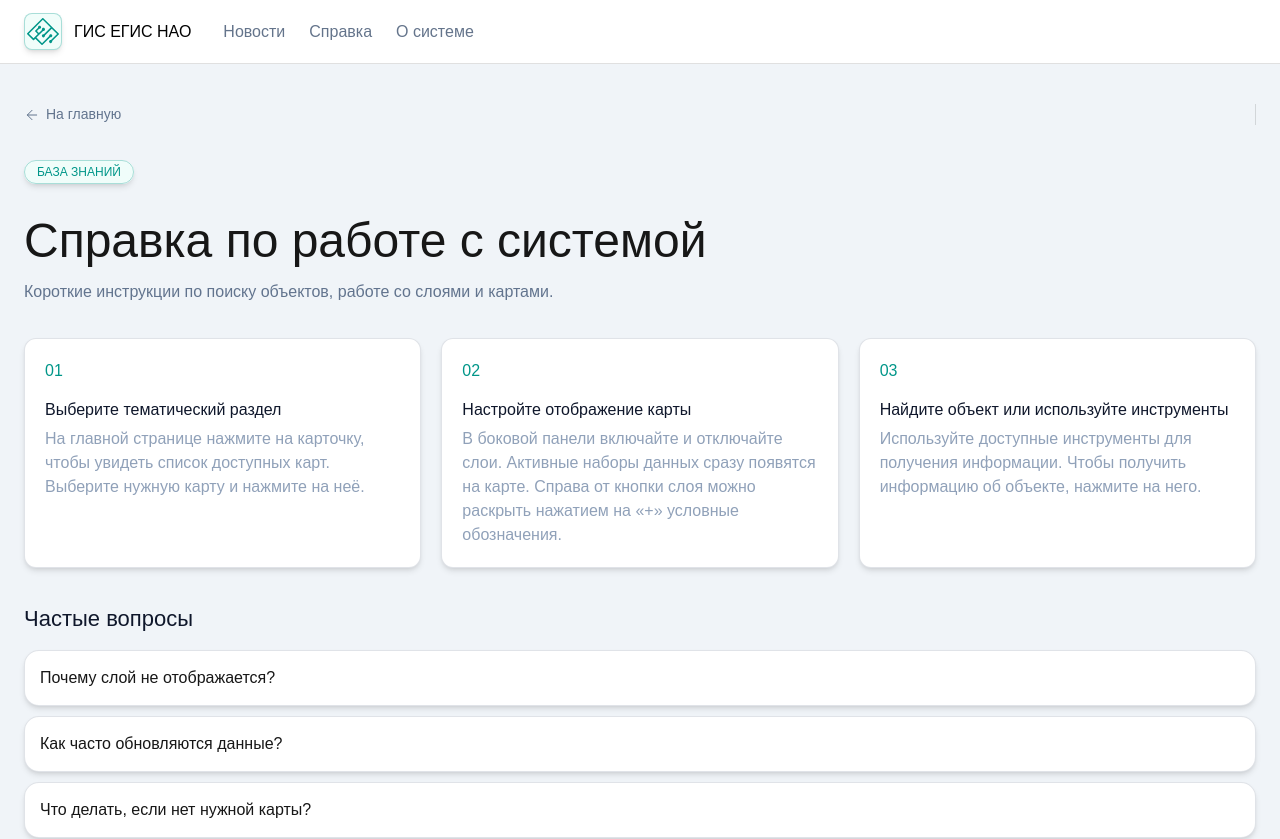
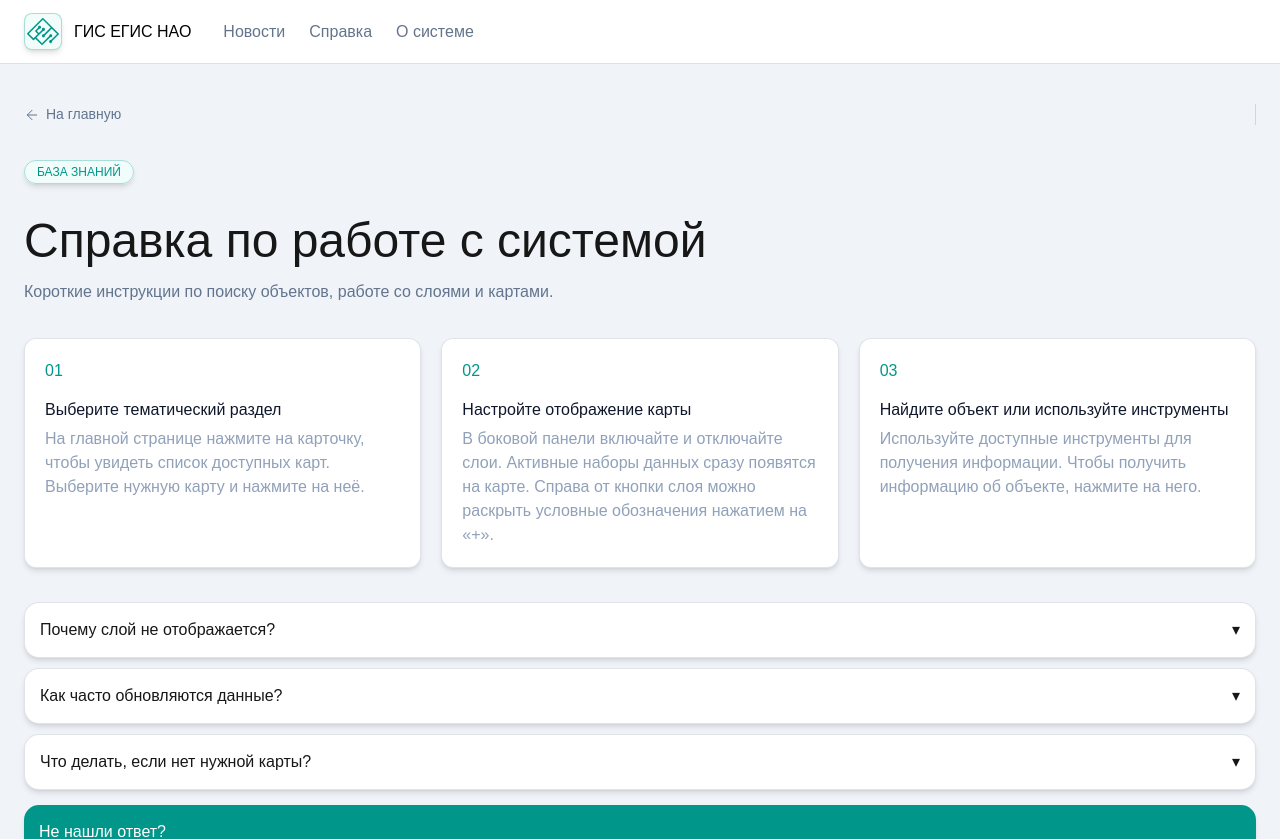
Before and after one commit to allrightwithyou/gis-niac, a Next.js app in the folder gis-egis-nao/: page /main/help in a window 1280 px wide. Shown: the top 839 px of the page. Built offline with nearby package versions, Linux system fonts and the light colour scheme.

Commit message:
help page фикс

```diff
--- a/gis-egis-nao/src/app/main/help/page.tsx
+++ b/gis-egis-nao/src/app/main/help/page.tsx
@@ -1,7 +1,31 @@
+"use client";
 import Image from "next/image";
 import Link from "next/link";
+import { useState } from "react";
+type FaqItem = {
+  question: string;
+  answer: string;
+};
 
 export default function HelpPage() {
+  const [openIndex, setOpenIndex] = useState<number | null>(null);
+  const faqItems: FaqItem[] = [
+    {
+      question: "Почему слой не отображается?",
+      answer:
+        "Проверьте, включён ли слой в панели слоёв и соответствует ли текущий масштаб отображению слоя.",
+    },
+    {
+      question: "Как часто обновляются данные?",
+      answer:
+        "Данные обновляются по мере появления новых материалов и изменений в геоинформационных системах.",
+    },
+    {
+      question: "Что делать, если нет нужной карты?",
+      answer:
+        "Обратитесь в поддержку или воспользуйтесь поиском по доступным картам.",
+    },
+  ];
   return (
     <div className="justify-center flex px-[24px] py-[40px]">
       <div className="max-w-[1400px] w-full flex flex-col gap-[34px]">
@@ -52,7 +76,7 @@ export default function HelpPage() {
             <span className="text-footer text-[12px] sm:text-base">
               В боковой панели включайте и отключайте слои. Активные наборы
               данных сразу появятся на карте. Справа от кнопки слоя можно
-              раскрыть нажатием на «+» условные обозначения.
+              раскрыть условные обозначения нажатием на «+».
             </span>
           </div>
           <div className="shadow-md flex flex-col p-[20px] bg-white  border-[1px] border-grey/20 gap-[5px] rounded-[12px]">
@@ -68,19 +92,47 @@ export default function HelpPage() {
         </div>
 
         <div className="flex flex-col gap-[15px]">
-          <h2 className="text-title text-[16px] sm:text-[22px]">
-            Частые вопросы
-          </h2>
           <div className="flex flex-col gap-[10px]">
-            <button className="shadow-md border-[1px] p-[15px] w-full rounded-[15px] text-[14px] sm:text-base bg-white border-grey/20 flex">
-              <span>Почему слой не отображается?</span>
-            </button>
-            <button className="shadow-md border-[1px] p-[15px] w-full rounded-[15px] text-[14px] sm:text-base bg-white border-grey/20 flex">
-              <span>Как часто обновляются данные?</span>
-            </button>
-            <button className="shadow-md border-[1px] p-[15px] w-full rounded-[15px] text-[14px] sm:text-base bg-white border-grey/20 flex">
-              <span>Что делать, если нет нужной карты?</span>
-            </button>
+            {faqItems.map((item, index) => {
+              const isOpen = openIndex === index;
+
+              return (
+                <div
+                  key={item.question}
+                  className="shadow-md border-[1px] border-grey/20 bg-white rounded-[15px] w-full"
+                >
+                  <button
+                    type="button"
+                    onClick={() => setOpenIndex(isOpen ? null : index)}
+                    aria-expanded={isOpen}
+                    className="p-[15px] w-full text-[14px] sm:text-base flex justify-between items-center"
+                  >
+                    <span>{item.question}</span>
+                    <span
+                      className={`transition-transform duration-300 ${
+                        isOpen ? "rotate-180" : ""
+                      }`}
+                    >
+                      ▾
+                    </span>
+                  </button>
+
+                  <div
+                    className={`grid transition-[grid-template-rows] duration-300 ease-out ${
+                      isOpen ? "grid-rows-[1fr]" : "grid-rows-[0fr]"
+                    }`}
+                  >
+                    <div className="overflow-hidden">
+                      <div className="px-[15px] pb-[15px]">
+                        <span className="text-[14px] sm:text-base text-footer">
+                          {item.answer}
+                        </span>
+                      </div>
+                    </div>
+                  </div>
+                </div>
+              );
+            })}
           </div>
           <div className="shadow-md w-full flex flex-col gap-[8px] rounded-[15px] p-[15px] bg-accent">
             <span className="text-white">Не нашли ответ?</span>
```
